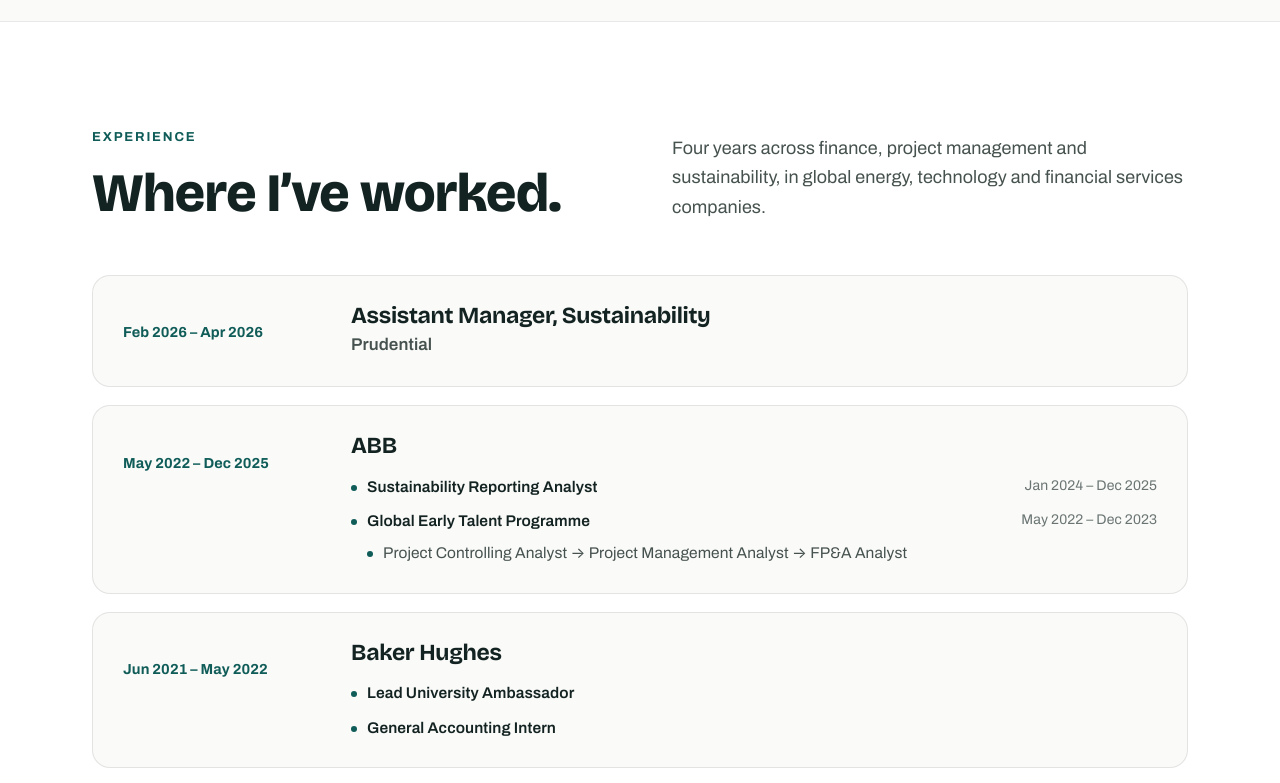
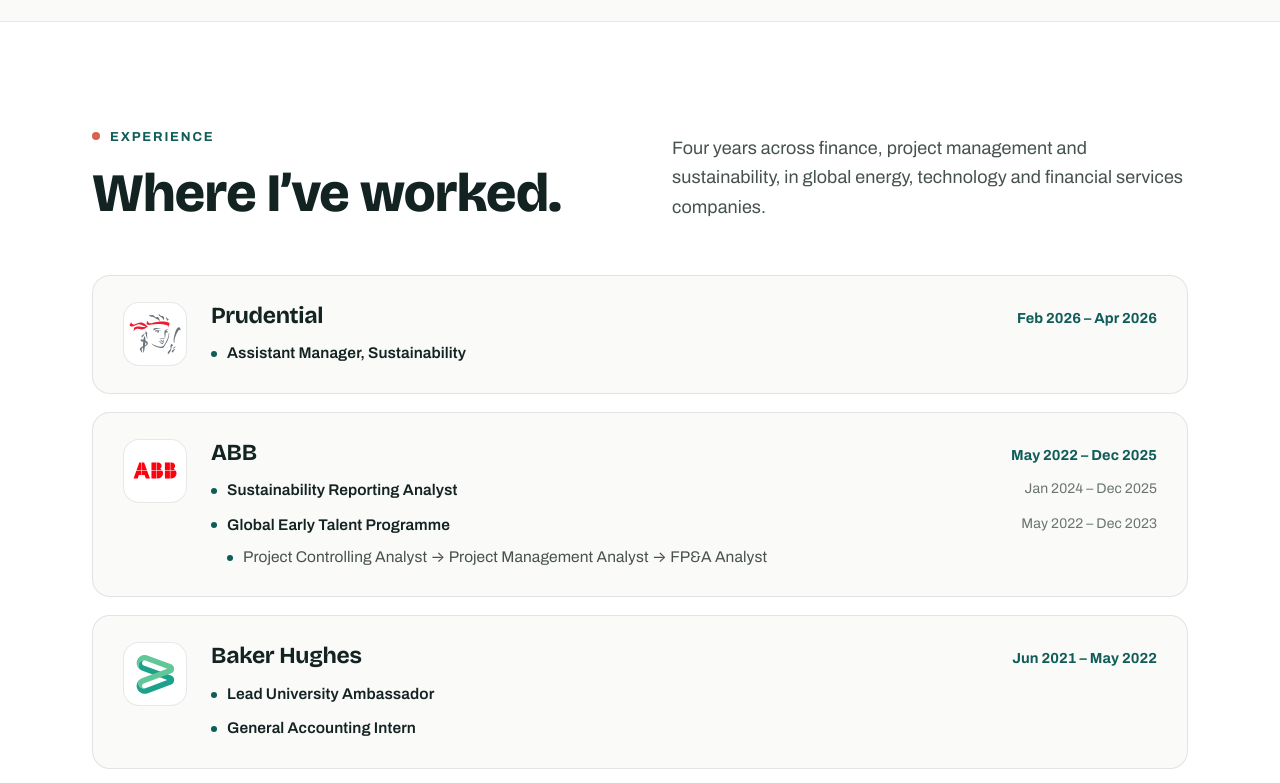
Before and after one commit to ashvinaa26/ashvinaa26.github.io, a plain HTML site: page index.html in a window 1280 px wide. Shown: the part 1800-2583 px from the top of the page. Drawn offline with nearby package versions, Linux system fonts and the light colour scheme.

Commit message:
Add colour accents and company logos to Experience
Coral, butter and sky tints alongside teal. Experience cards now show
logo, company, then role(s) for Prudential, ABB and Baker Hughes.

Co-Authored-By: Claude Opus 5.5 <noreply@anthropic.com>

```diff
--- a/assets/site.css
+++ b/assets/site.css
@@ -265,3 +265,38 @@ footer a{color:var(--muted)}
 .beyond li:hover .pic svg{transform:scale(1.08) rotate(-4deg)}
 .beyond .kicker{margin:0 0 2px;font-size:12.5px;font-weight:700;letter-spacing:.12em;text-transform:uppercase;color:var(--muted)}
 @media (max-width:900px){.beyond{grid-template-columns:1fr 1fr}}
+
+/* ---------- a little more colour (coral, butter, sky alongside teal) ---------- */
+:root{--coral:#D9634F;--coral-tint:#FBE6E0;--butter:#E9B949;--butter-tint:#FBF0D3;--sky:#3F7CC0;--sky-tint:#E2EDF8}
+.eyebrow::before{content:"";display:inline-block;width:8px;height:8px;border-radius:50%;background:var(--coral);margin-right:10px;vertical-align:1px}
+.contact .eyebrow::before{background:var(--butter)}
+.intro h1 em{background:linear-gradient(transparent 68%,var(--butter-tint) 68%,var(--butter-tint) 92%,transparent 92%)}
+.traits li:nth-child(2){background:var(--coral-tint);color:#A9412F}
+.traits li:nth-child(3){background:var(--butter-tint);color:#8A6412}
+.impact li:nth-child(2){background:var(--butter-tint)}
+.impact li:nth-child(3){background:var(--coral-tint)}
+.work.people .tags li{background:var(--coral-tint);color:#A9412F}
+.work.people .more{color:var(--coral)}
+.work.people .work-item:hover{border-color:var(--coral-tint)}
+.beyond li:nth-child(1) .pic{background:var(--tint);color:var(--accent)}
+.beyond li:nth-child(2) .pic{background:var(--coral-tint);color:var(--coral)}
+.beyond li:nth-child(3) .pic{background:var(--sky-tint);color:var(--sky)}
+.beyond li:nth-child(4) .pic{background:var(--butter-tint);color:#B98714}
+.contact .box::before{content:"";position:absolute;left:-60px;bottom:-90px;width:220px;height:220px;border-radius:50%;background:rgba(233,185,73,.18)}
+.contact .box > *{position:relative;z-index:1}
+
+/* ---------- experience: logo, company, then role ---------- */
+.xp > li{grid-template-columns:64px minmax(0,1fr);gap:24px;align-items:start}
+.xp .logo{width:64px;height:64px;border-radius:16px;background:var(--surface);border:1px solid var(--line);display:flex;align-items:center;justify-content:center;overflow:hidden}
+.xp .logo img{width:80%;height:80%;object-fit:contain}
+.xp .logo span{font-family:var(--head);font-weight:800;font-size:17px;color:var(--accent)}
+.xp > li:nth-child(1) .logo{background:var(--coral-tint)} .xp > li:nth-child(1) .logo span{color:var(--coral)}
+.xp > li:nth-child(2) .logo{background:var(--butter-tint)} .xp > li:nth-child(2) .logo span{color:#8A6412}
+.xp > li:nth-child(3) .logo{background:var(--tint)}
+.xp-head{display:flex;flex-wrap:wrap;align-items:baseline;justify-content:space-between;gap:4px 16px}
+.xp-head .when{margin:0;padding:0}
+.xp .roles{margin-top:10px}
+@media (max-width:900px){.xp > li{grid-template-columns:52px minmax(0,1fr);gap:16px}.xp .logo{width:52px;height:52px;border-radius:13px}}
+.xp > li .logo.has-img{background:#fff}
+.xp .logo.has-img img{width:72%;height:72%}
+.xp .logo.has-img img[src*="prudential"]{width:90%;height:90%}
--- a/index.html
+++ b/index.html
@@ -122,16 +122,18 @@
       </div>
       <ol class="xp" id="cv">
         <li class="reveal">
-          <p class="when">Feb 2026 &ndash; Apr 2026</p>
+          <div class="logo has-img"><img src="images/logos/prudential.svg" alt="Prudential logo" width="56" height="41"></div>
           <div>
-            <h3>Assistant Manager, Sustainability</h3>
-            <p class="org">Prudential</p>
+            <div class="xp-head"><h3>Prudential</h3><p class="when">Feb 2026 &ndash; Apr 2026</p></div>
+            <ul class="roles">
+              <li><b>Assistant Manager, Sustainability</b></li>
+            </ul>
           </div>
         </li>
         <li class="reveal">
-          <p class="when">May 2022 &ndash; Dec 2025</p>
+          <div class="logo has-img"><img src="images/logos/abb.svg" alt="ABB logo" width="64" height="26"></div>
           <div>
-            <h3>ABB</h3>
+            <div class="xp-head"><h3>ABB</h3><p class="when">May 2022 &ndash; Dec 2025</p></div>
             <ul class="roles">
               <li><b>Sustainability Reporting Analyst</b><span>Jan 2024 &ndash; Dec 2025</span></li>
               <li><b>Global Early Talent Programme</b><span>May 2022 &ndash; Dec 2023</span>
@@ -141,9 +143,9 @@
           </div>
         </li>
         <li class="reveal">
-          <p class="when">Jun 2021 &ndash; May 2022</p>
+          <div class="logo has-img"><img src="images/logos/baker-hughes.svg" alt="Baker Hughes logo" width="48" height="48"></div>
           <div>
-            <h3>Baker Hughes</h3>
+            <div class="xp-head"><h3>Baker Hughes</h3><p class="when">Jun 2021 &ndash; May 2022</p></div>
             <ul class="roles">
               <li><b>Lead University Ambassador</b></li>
               <li><b>General Accounting Intern</b></li>
@@ -181,7 +183,7 @@
       </div>
 
       <div class="sub-head reveal" id="people"><h3>People and HR</h3><p>2 projects</p></div>
-      <ol class="work">
+      <ol class="work people">
         <li class="work-item reveal">
           <div>
             <ul class="tags"><li>Compensation</li><li>Lean</li><li>Feedback</li></ul>
```
Also changed, not shown: images/logos/abb.svg (added), images/logos/baker-hughes.svg (added), images/logos/prudential.svg (added).
